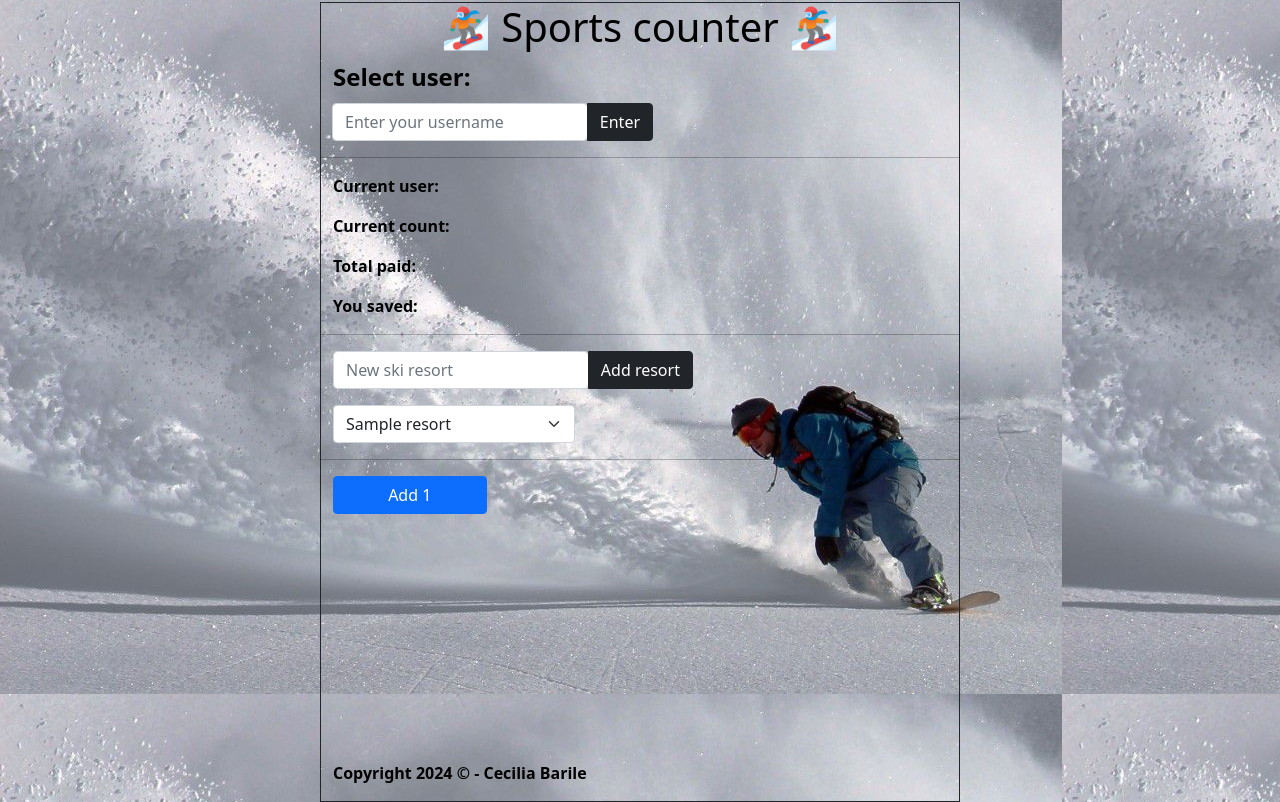
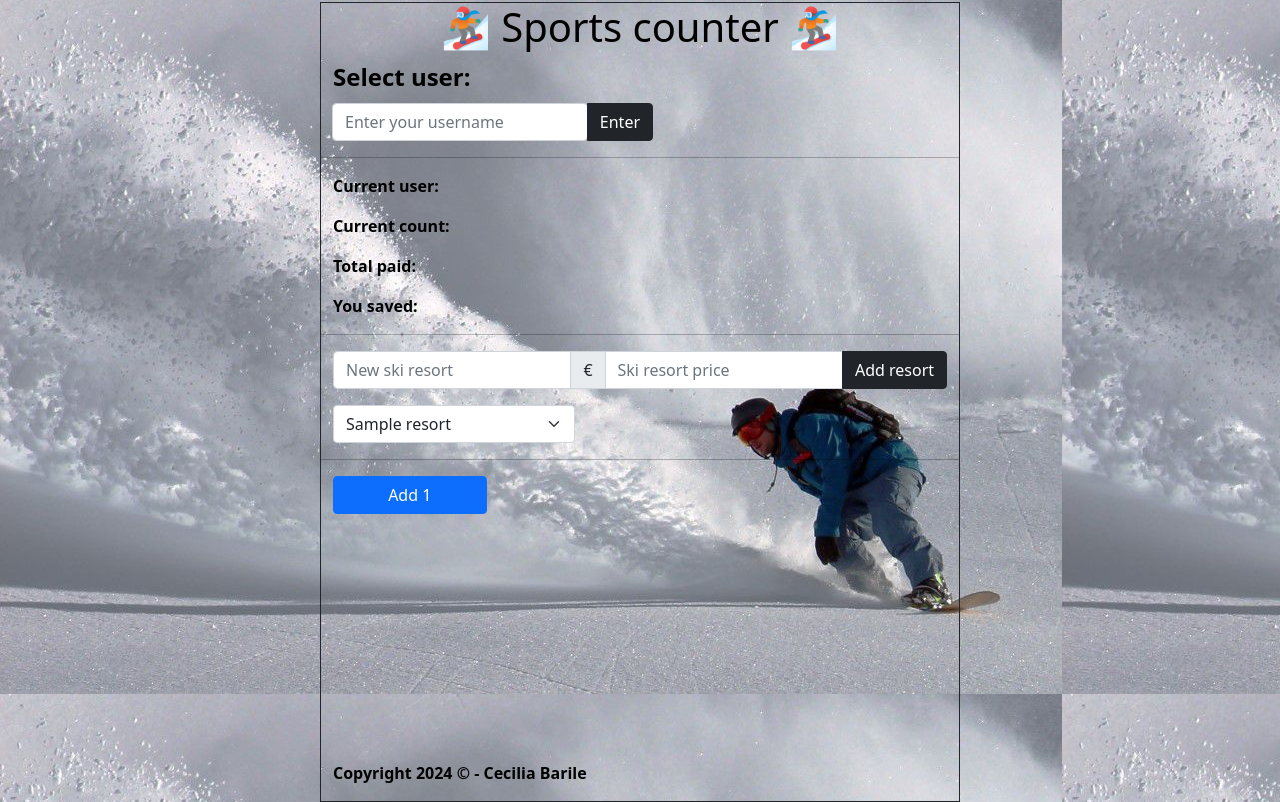
Before and after one commit to Cecilia-bot/sport_counter, a Flask app: template templates/index.html in a window 1280 px wide. Shown: the part 14-816 px from the top of the page. Run offline with Flask 3, Linux system fonts and the light colour scheme; the template is opened without the code that fills it: most values are stand-ins (such as "Sample title", 1, 10 or a date in 2020).

Commit message:
SC-8: Added ski resort prices into a json file

```diff
--- a/sport_counter.py
+++ b/sport_counter.py
@@ -26,8 +26,9 @@ def index():
     selected_user = ""
     if user:
         selected_user = user.lower()
-    resorts = read_data("resorts").splitlines()
-    action = request.form.get("action")
+    resorts = []
+    for resort in read_data("resorts"):
+        resorts.append(resort["resort_name"])
     if request.method == "POST":
         response = request.get_json()
         typed_resort = response["name"]
@@ -42,12 +43,13 @@ def index():
         if response["action"] == "create_user":
             create_user(selected_user)
         if response["action"] == "add_new_resort":
+            py_add_resort_to_json = response["py_add_resort_to_json"]
             resort_data = {
                 "resort_name": typed_resort,
                 "resort_price": response["price"]
             }
             resort_exists = resorts_exist(resort_data)
-            if not resort_exists:
+            if py_add_resort_to_json:
                 add_resort(resort_data)
         # counter=count --> counter is in html, count in python
         return jsonify({'counter': count,
@@ -58,8 +60,12 @@ def index():
     return render_template('index.html', resorts=resorts)
 
 def read_data(filename):
-    with open(static_data_path + filename + ".txt") as file:
-        return file.read()
+    with open(static_data_path + filename + ".json") as file:
+        try:
+            data = json.load(file)
+        except json.JSONDecodeError:
+            data = []
+        return data
 
 def add_one(count, user):
     filename = os.path.join(file_path, "static/data/", user + ".txt")
--- a/static/scripts/app.js
+++ b/static/scripts/app.js
@@ -47,8 +47,9 @@ $(document).ready(function () {
     $("button[id='add_new_resort']").click(function (event) {
         event.preventDefault(); // Prevent the page from refreshing
         var resort_name = $("input[name='resorts']").val(); // Get the value of the input field
-        if (!resort_name) {
-            alert("Please type a ski resort name.");
+        var resort_price = $("input[name='resort_price']").val(); // Get the value of the input field
+        if (!resort_name || !resort_price) {
+            alert("Please type a ski resort name and the price.");
             return;
         }
         $.ajax({
@@ -57,10 +58,10 @@ $(document).ready(function () {
             contentType: "application/json",
             data: JSON.stringify({
                 name: resort_name,
-                    price: "10",
-                    action: "add_new_resort"
+                price: resort_price,
+                action: "add_new_resort",
+                py_add_resort_to_json: false
             }),
-
             success: function (response) {
                 console.log(response)
                 if (response.resort_exists) {
@@ -68,15 +69,34 @@ $(document).ready(function () {
                     // Update the HTML with the new data returned by the server
                     $("#skiresorts").val(response.resort_name);
                     $("input[name='resorts']").val("")
+                    $("input[name='resort_price']").val("")
                 } else {
-                    const createFile = confirm("Would you like to add the resort " + resort_name + "?");
-                    if (createFile) {
+                    const js_add_resort_to_json = confirm("Would you like to add the resort " + resort_name + "?");
+                    if (js_add_resort_to_json) {
+                        $.ajax({
+                            url: "http://127.0.0.1:5000/",
+                            type: "POST",
+                            contentType: "application/json",
+                            data: JSON.stringify({
+                                name: resort_name,
+                                price: resort_price,
+                                action: "add_new_resort",
+                                py_add_resort_to_json: js_add_resort_to_json
+                            }),
+                            success: function (response) {
+                                console.log(response)
                                 alert("Ski resort " + response.resort_name + " successfully added!");
                                 if (!$("#skiresorts option[value='" + response.resort_name + "']").length) {
                                     $("#skiresorts").append("<option value='" + response.resort_name + "'>" + response.resort_name + "</option>");
                                 }
                                 $("#skiresorts").val(response.resort_name);
                                 $("input[name='resorts']").val("")
+                                $("input[name='resort_price']").val("")
+                            },
+                            error: function () {
+                                console.error("Error while sending request to the backend");
+                            }
+                        });
                     }
                 }
             },
--- a/templates/index.html
+++ b/templates/index.html
@@ -31,10 +31,12 @@
                     <p><label>You saved:&nbsp;</label><label id="you_saved"></label></p>
                     <hr class="dashed">
                     <div class="input-group mb-3">
-                        <div class="col-8 col-md-6 col-lg-5">
+                        <!-- <div class="col-8 col-md-6 col-lg-5"> -->
                             <input type="text" id="skiresort_name" placeholder="New ski resort" name="resorts" class="form-control">
-                        </div>
-                        <button value="add_new_resort" name="action" id="add_new_resort" class="btn btn-dark">Add resort</button>
+                            <span class="input-group-text">€</span>
+                            <input type="text" id="skiresort_price" placeholder="Ski resort price" name="resort_price" class="form-control">
+                        <!-- </div> -->
+                            <button value="add_new_resort" name="action" id="add_new_resort" class="btn btn-dark">Add resort</button>
                     </div>
                     <br>
                     <div class="col-8 col-md-6 col-lg-5 mb-3 text-center">
```
Also changed, not shown: static/data/resorts.json (+6 -6 lines). Lines whose indentation alone changed are shown as unchanged.
